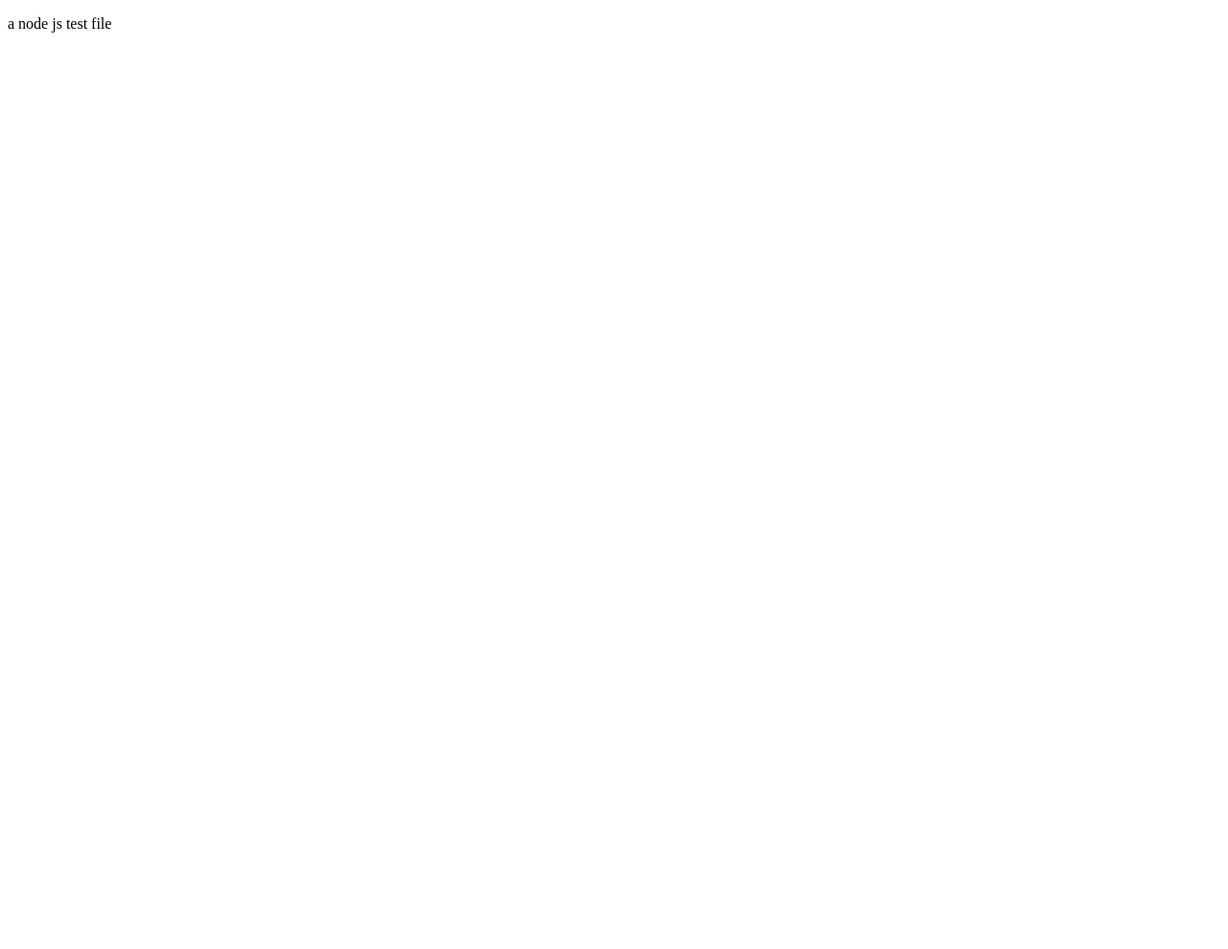
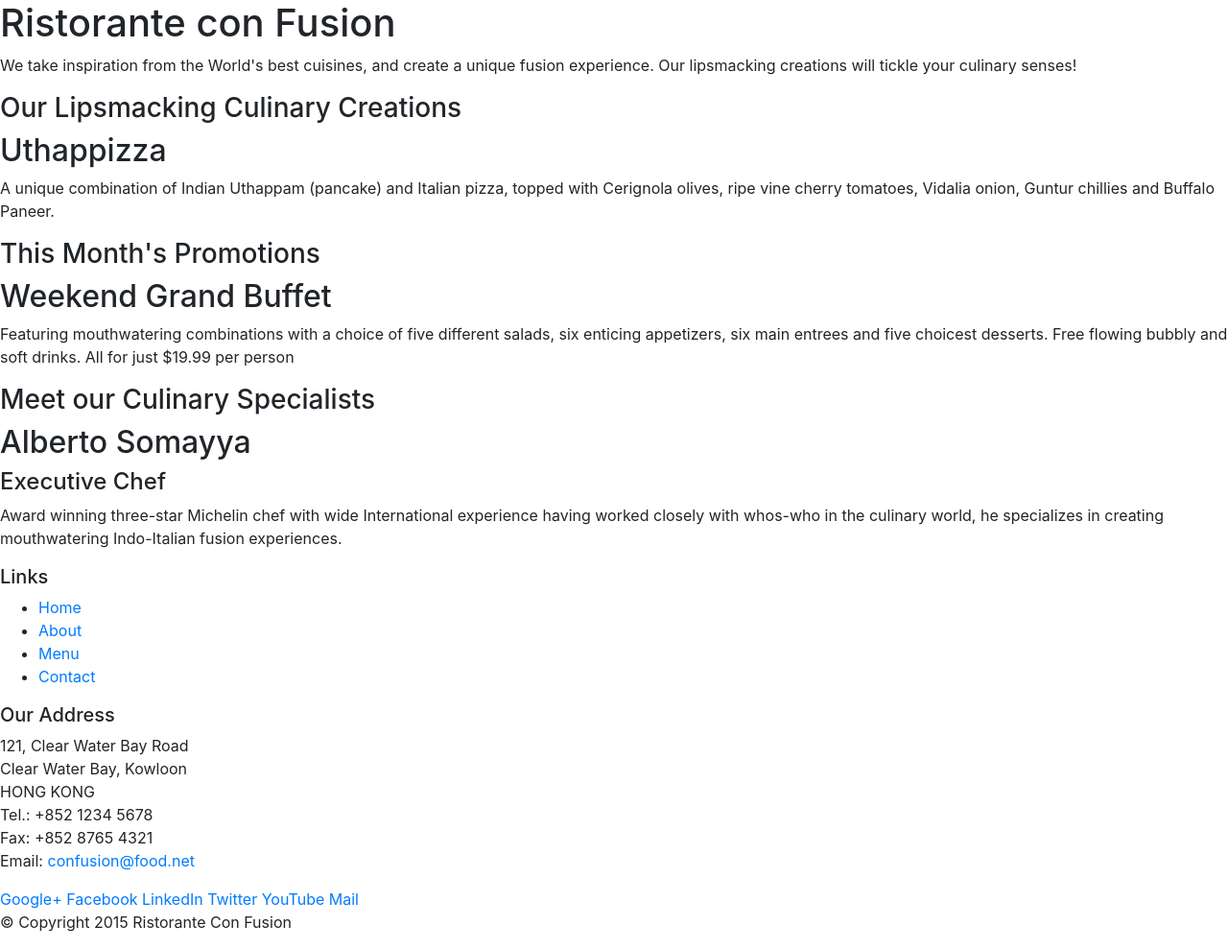
Before and after one commit to ZhYao2015/nodejs_bootstrap_fun, a website: page index.html in a window 1280 px wide. Shown: the whole page at 96% size. Before the commit the page ends 800 px from the top, so only its background shows below. Drawn offline with nearby package versions, Linux system fonts and the light colour scheme.

Commit message:
intro bootstrap

```diff
--- a/index.html
+++ b/index.html
@@ -1,7 +1,111 @@
 <!DOCTYPE html>
-<html>
-<head></head>
+<html lang="en">
+
+<head>
+    <title>Ristorante Con Fusion</title>
+    <!-- Required meta tags always come first -->
+    <meta charset="utf-8">
+    <meta name="viewport" content="width=device-width, initial-scale=1, shrink-to-fit=no">
+    <meta http-equiv="x-ua-compatible" content="ie=edge">
+
+    <!-- Bootstrap CSS -->
+    <link rel="stylesheet" href="node_modules/bootstrap/dist/css/bootstrap.min.css">
+</head>
+
 <body>
- <p>a node js test file</p>
+
+    <header>
+        <div>
+            <div>
+                <div>
+                    <h1>Ristorante con Fusion</h1>
+                    <p>We take inspiration from the World's best cuisines, and create a unique fusion experience. Our lipsmacking creations will tickle your culinary senses!</p>
+                </div>
+                <div>
+                </div>
+            </div>
+        </div>
+    </header>
+
+    <div>
+        <div>
+            <div>
+                <h3>Our Lipsmacking Culinary Creations</h3>
+            </div>
+            <div>
+                <h2>Uthappizza</h2>
+                <p>A unique combination of Indian Uthappam (pancake) and Italian pizza, topped with Cerignola olives, ripe vine cherry tomatoes, Vidalia onion, Guntur chillies and Buffalo Paneer.</p>
+            </div>
+        </div>
+
+
+        <div>
+            <div>
+                <h3>This Month's Promotions</h3>
+            </div>
+            <div>
+                <h2>Weekend Grand Buffet</h2>
+                <p>Featuring mouthwatering combinations with a choice of five different salads, six enticing appetizers, six main entrees and five choicest desserts. Free flowing bubbly and soft drinks. All for just $19.99 per person </p>
+            </div>
+        </div>
+
+        <div>
+            <div>
+                <h3>Meet our Culinary Specialists</h3>
+            </div>
+            <div>
+                <h2>Alberto Somayya</h2>
+                <h4>Executive Chef</h4>
+                <p>Award winning three-star Michelin chef with wide International experience having worked closely with whos-who in the culinary world, he specializes in creating mouthwatering Indo-Italian fusion experiences. </p>
+            </div>
+        </div>
+    </div>
+
+    <footer>
+        <div>
+            <div>
+                <div>
+                    <h5>Links</h5>
+                    <ul>
+                        <li><a href="#">Home</a></li>
+                        <li><a href="#">About</a></li>
+                        <li><a href="#">Menu</a></li>
+                        <li><a href="#">Contact</a></li>
+                    </ul>
+                </div>
+                <div>
+                    <h5>Our Address</h5>
+                    <address>
+		              121, Clear Water Bay Road<br>
+		              Clear Water Bay, Kowloon<br>
+		              HONG KONG<br>
+		              Tel.: +852 1234 5678<br>
+		              Fax: +852 8765 4321<br>
+		              Email: <a href="mailto:confusion@food.net">confusion@food.net</a>
+		           </address>
+                </div>
+                <div>
+                    <div>
+                        <a href="http://google.com/+">Google+</a>
+                        <a href="http://www.facebook.com/profile.php?id=">Facebook</a>
+                        <a href="http://www.linkedin.com/in/">LinkedIn</a>
+                        <a href="http://twitter.com/">Twitter</a>
+                        <a href="http://youtube.com/">YouTube</a>
+                        <a href="mailto:">Mail</a>
+                    </div>
+                </div>
+           </div>
+           <div>
+                <div>
+                    <p>© Copyright 2015 Ristorante Con Fusion</p>
+                </div>
+           </div>
+        </div>
+    </footer>
+    <!-- jQuery first, then Tether, then Bootstrap JS. -->
+    <script src="node_modules/jquery/dist/jquery.min.js"></script>
+    <script src="node_modules/tether/dist/js/tether.min.js"></script>
+    <script src="node_modules/bootstrap/dist/js/bootstrap.min.js"></script>
 </body>
+
 </html>
```
Also changed, not shown: package.json (+10 -7 lines), 1 other file.
